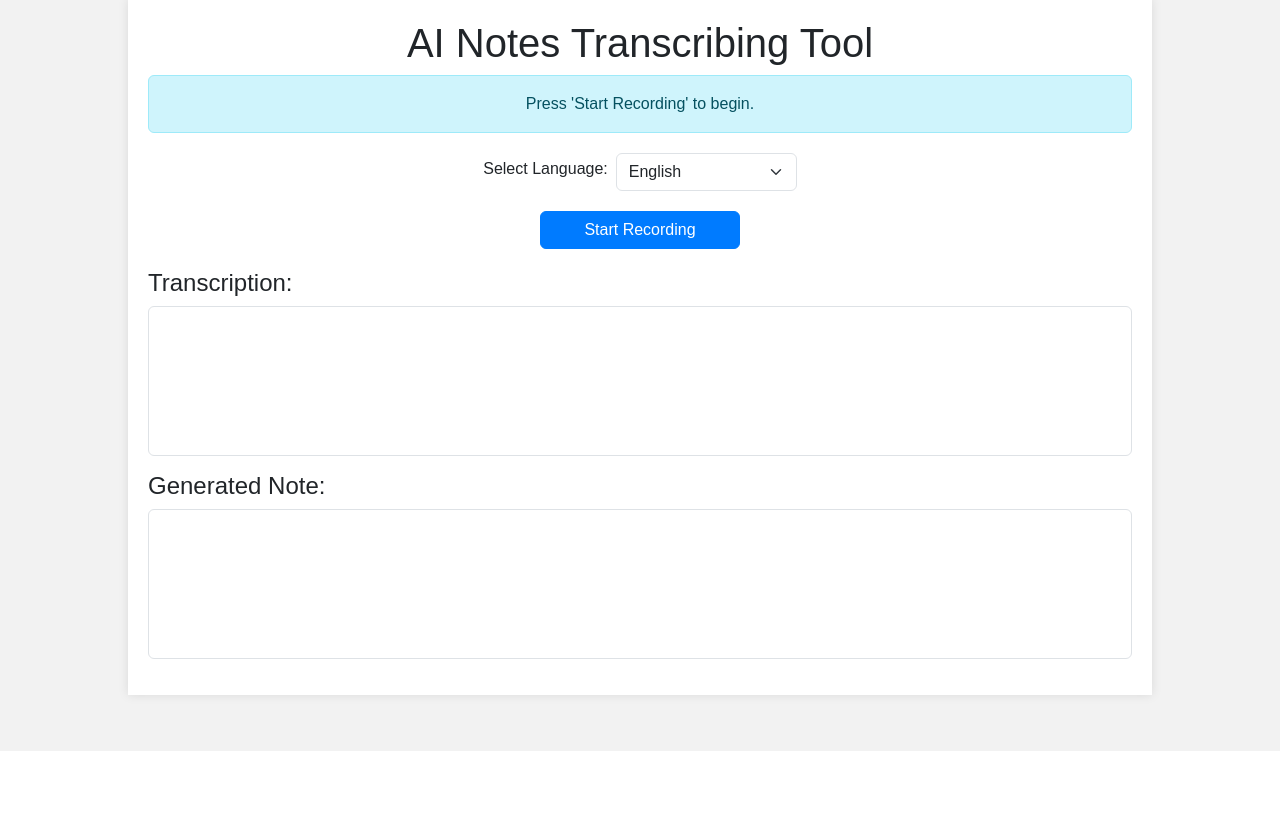
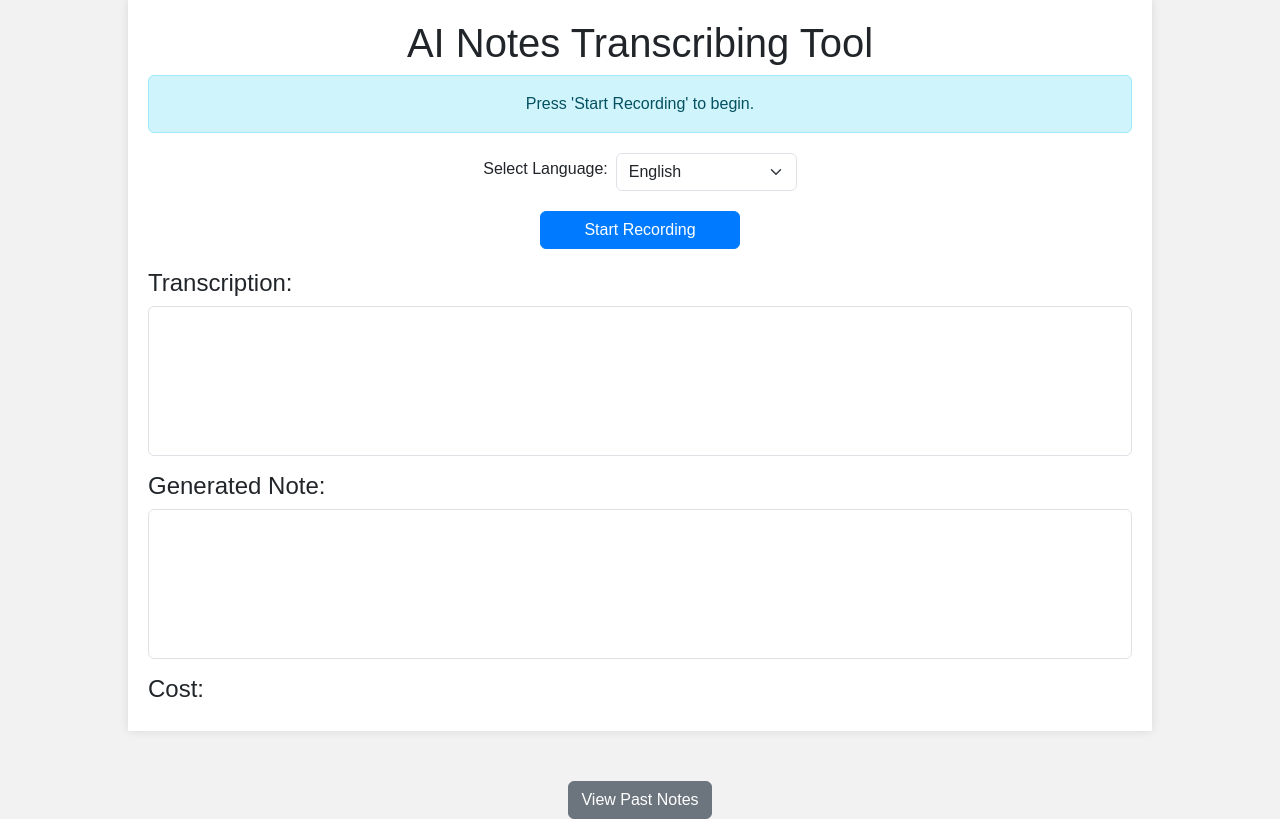
Before and after one commit to quent-dev/ai_notes_transcript, a Flask app: page / in a window 1280 px wide. Shown: the part 49-868 px from the top of the page. Before the commit the page ends 800 px from the top, so only its background shows below. Run offline with Flask 3, Linux system fonts and the light colour scheme; parts of the project's set-up code (start-up, migrations or seed data) failed here and were passed over.

Commit message:
added new page to view past notes

```diff
--- a/api/app.py
+++ b/api/app.py
@@ -124,6 +124,13 @@ def save_note():
     data = supabase.table('notes').insert({"content": note}).execute()
 
     return "Note saved successfully!"
+
+@app.route('/notes')
+def view_notes():
+    # Fetch all notes from the Supabase database
+    all_notes = supabase.table('notes').select('*').execute()
+    print(all_notes.data)
+    return render_template('notes.html', notes=all_notes.data)
 
 def transcribe_audio():
     recognizer = sr.Recognizer()
--- a/api/static/js/scripts.js
+++ b/api/static/js/scripts.js
@@ -69,6 +69,7 @@ function generateNote(transcription) {
             document.getElementById('status').textContent = data.error;
         } else {
             document.getElementById('note').value = data.note;
+            document.getElementById('cost').textContent = data.cost;
             document.getElementById('status').textContent = 'Note generated successfully.';
         }
     })
--- a/api/templates/index.html
+++ b/api/templates/index.html
@@ -36,6 +36,15 @@
             <h4>Generated Note:</h4>
             <textarea id="note" class="form-control" readonly></textarea>
         </div>
+        <div class="mb-3"></div>
+            <h4>Cost:</h4>
+            <span id="cost" class="" readonly></span>
+        </div>
+
+        <!-- New Button: View Past Notes -->
+        <div class="d-flex justify-content-center mt-4">
+            <a href="{{ url_for('view_notes') }}" class="btn btn-secondary">View Past Notes</a>
+    </div>
     </div>
 
     <!-- Bootstrap JS Bundle -->
```
Also changed, not shown: api/templates/notes.html (added, +38 -0 lines), README.md.
